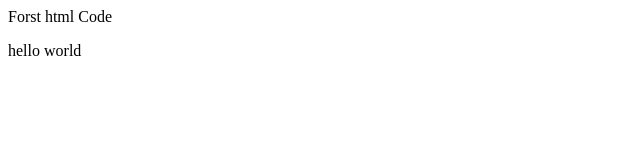
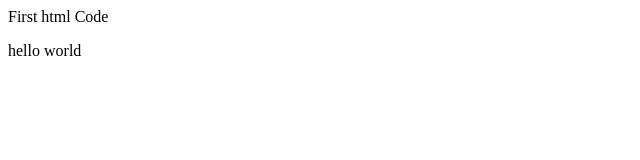
Before and after one commit to alokiksingh676/demo, a plain HTML site: page index.html in a window 1280 px wide. Shown: the full height of the page, 0-640 px from the left. Drawn offline with Linux system fonts and the light colour scheme.

Commit message:
Update index.html

```diff
--- a/index.html
+++ b/index.html
@@ -1,2 +1,2 @@
-<h>Forst html Code</h>
+<h>First html Code</h>
 <p>hello world</p>
```
